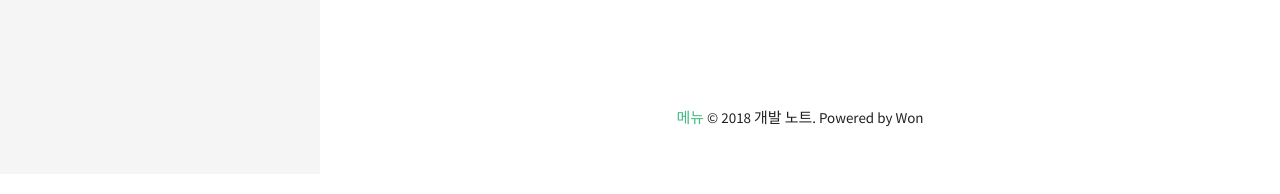
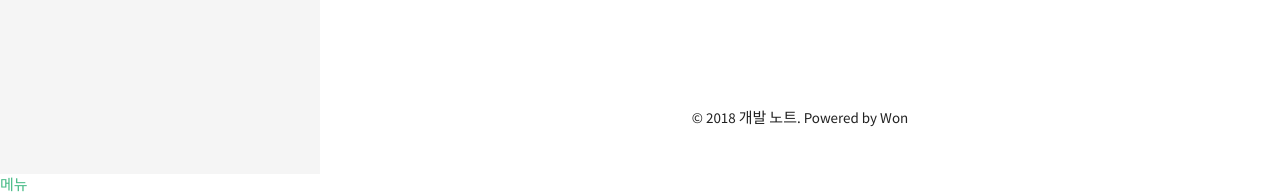
Before and after one commit to jeweltot/jeweltot.github.io, a Jekyll site: the page built from index.html, in a window 1280 px wide. Shown: the part 1077-1271 px from the top of the page. Built offline with Jekyll 4.4.1, drawn with Linux system fonts in a browser that asks for light colours; part of the change alters nothing that is shown.

Commit message:
- webpack(2) 업로드

```diff
--- a/_includes/footer.html
+++ b/_includes/footer.html
@@ -1,4 +1,3 @@
 <footer>
-  <a href="tel:02-111-3333" onclick="ga('send','event','button','click', '메뉴클릭');">메뉴</a>
   &copy; {{ site.time | date: '%Y' }} {{ site.owner.name }}. Powered by Won
 </footer>
--- a/_includes/js.html
+++ b/_includes/js.html
@@ -12,3 +12,4 @@
   ga('send', 'pageview');
 </script>
 {% endif %}
+<a href="tel:02-111-3333" onclick="ga('send','event','button','click', '메뉴클릭');">메뉴</a>
```
